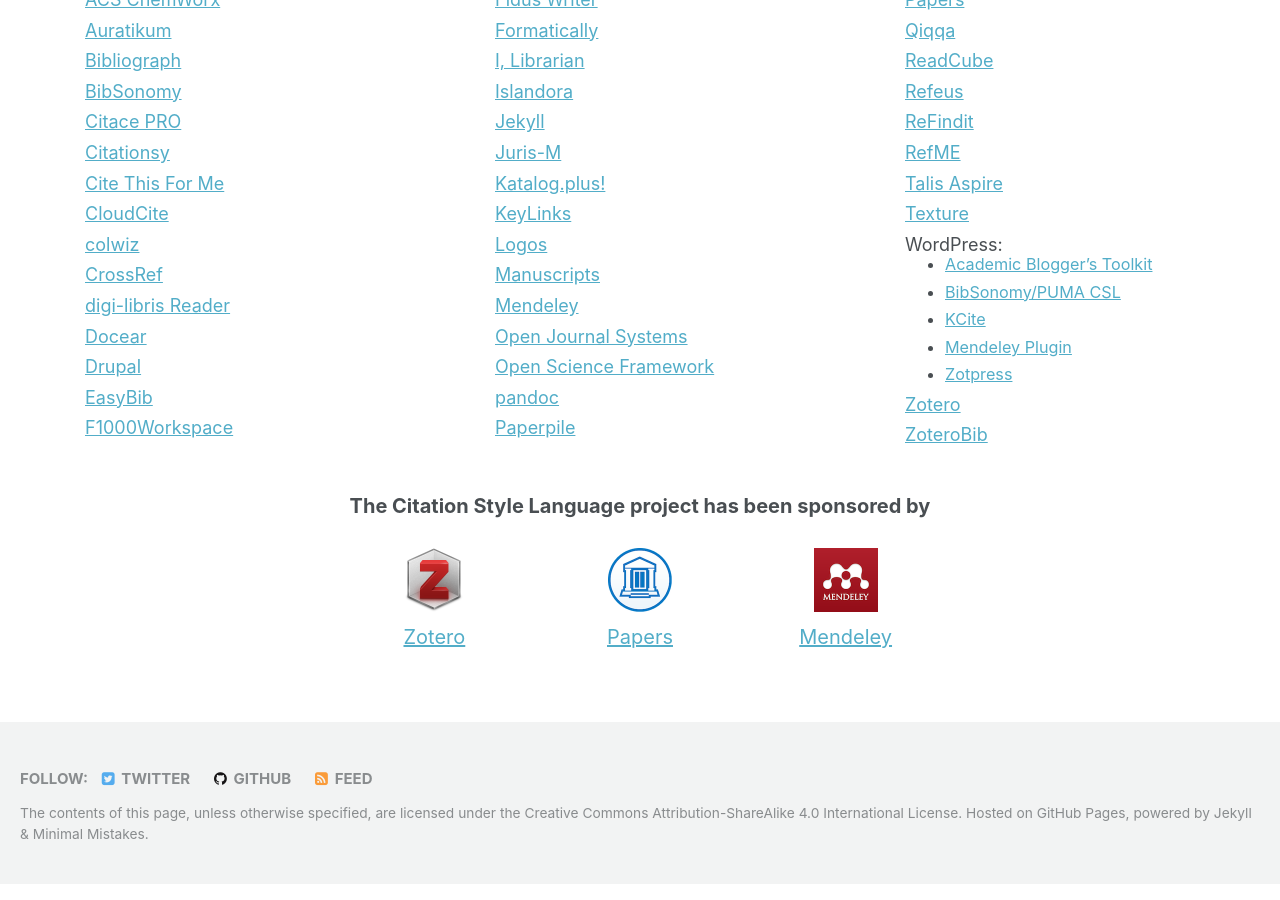
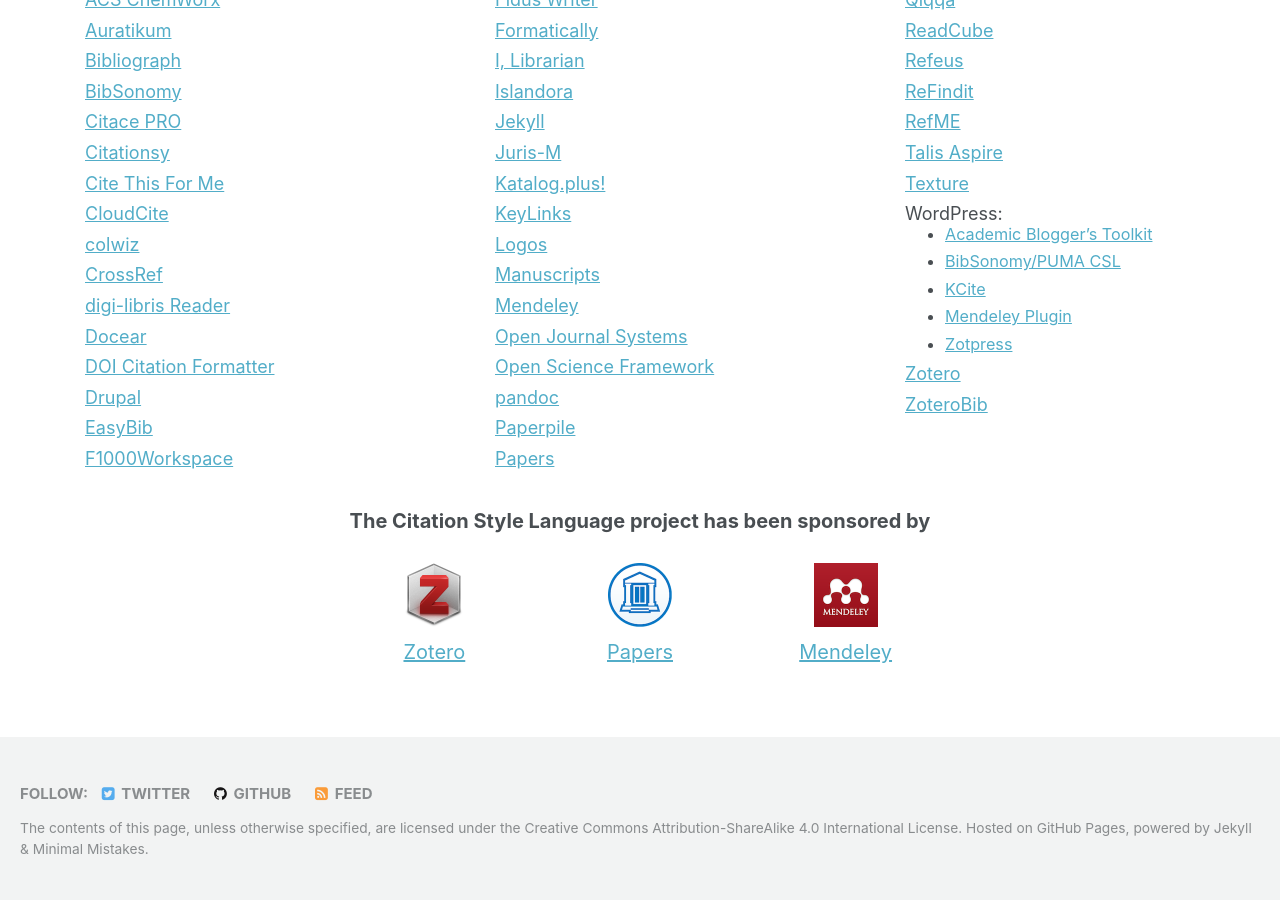
Before and after one commit to citation-style-language/citation-style-language.github.io, a Jekyll site: the page built from _pages/index.md, in a window 1280 px wide and 900 px high, scrolled down 816 px. Built offline with Jekyll 4.4.1, drawn with Linux system fonts in a browser that asks for light colours; the list of posts is cut into pages by our own code.

Commit message:
Update index.md

```diff
--- a/_pages/index.md
+++ b/_pages/index.md
@@ -32,6 +32,8 @@
     url: https://digi-libris.com/
   - title: Docear
     url: http://www.docear.org/
+  - title: DOI Citation Formatter
+    url: https://crosscite.org/
   - title: Drupal
     url: http://drupal.org/project/biblio
   - title: EasyBib
```
